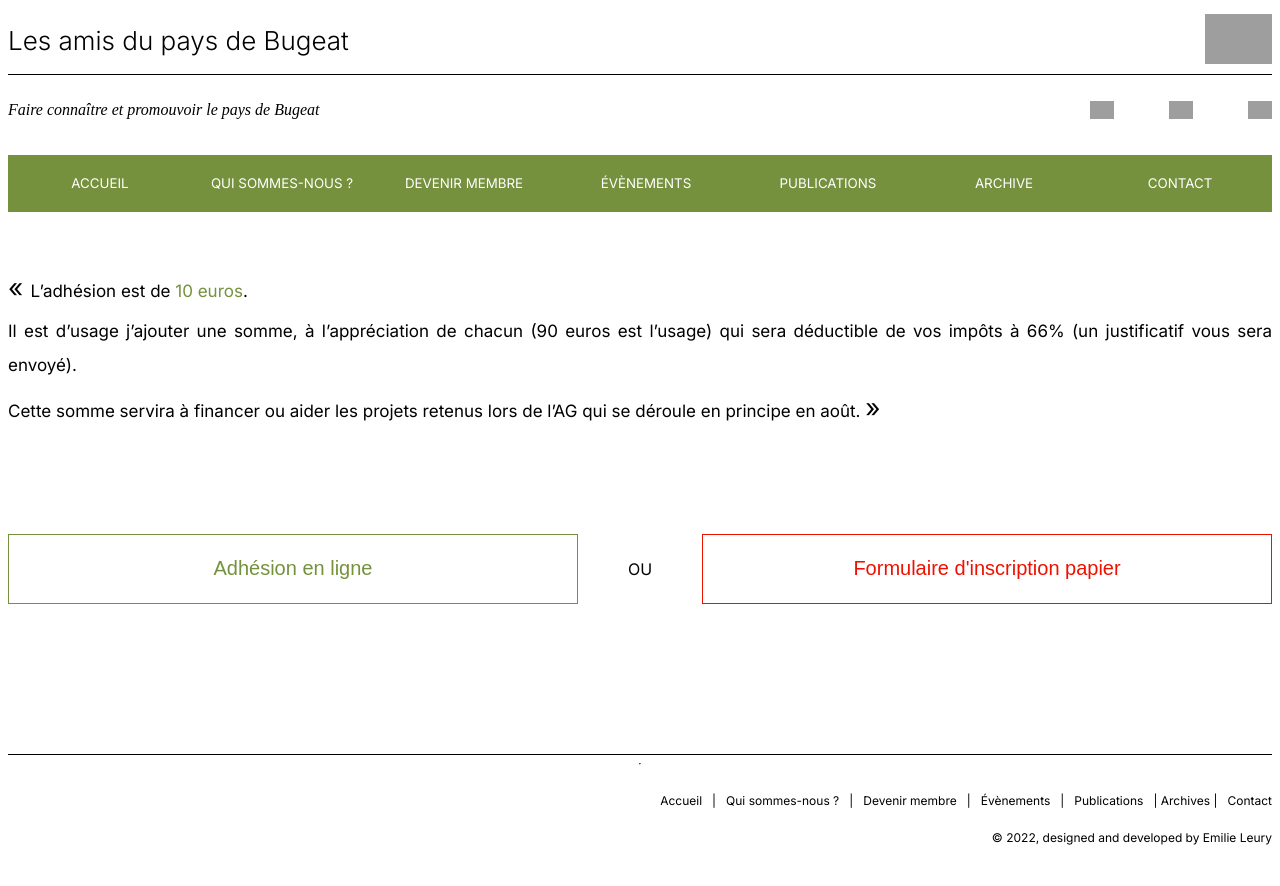
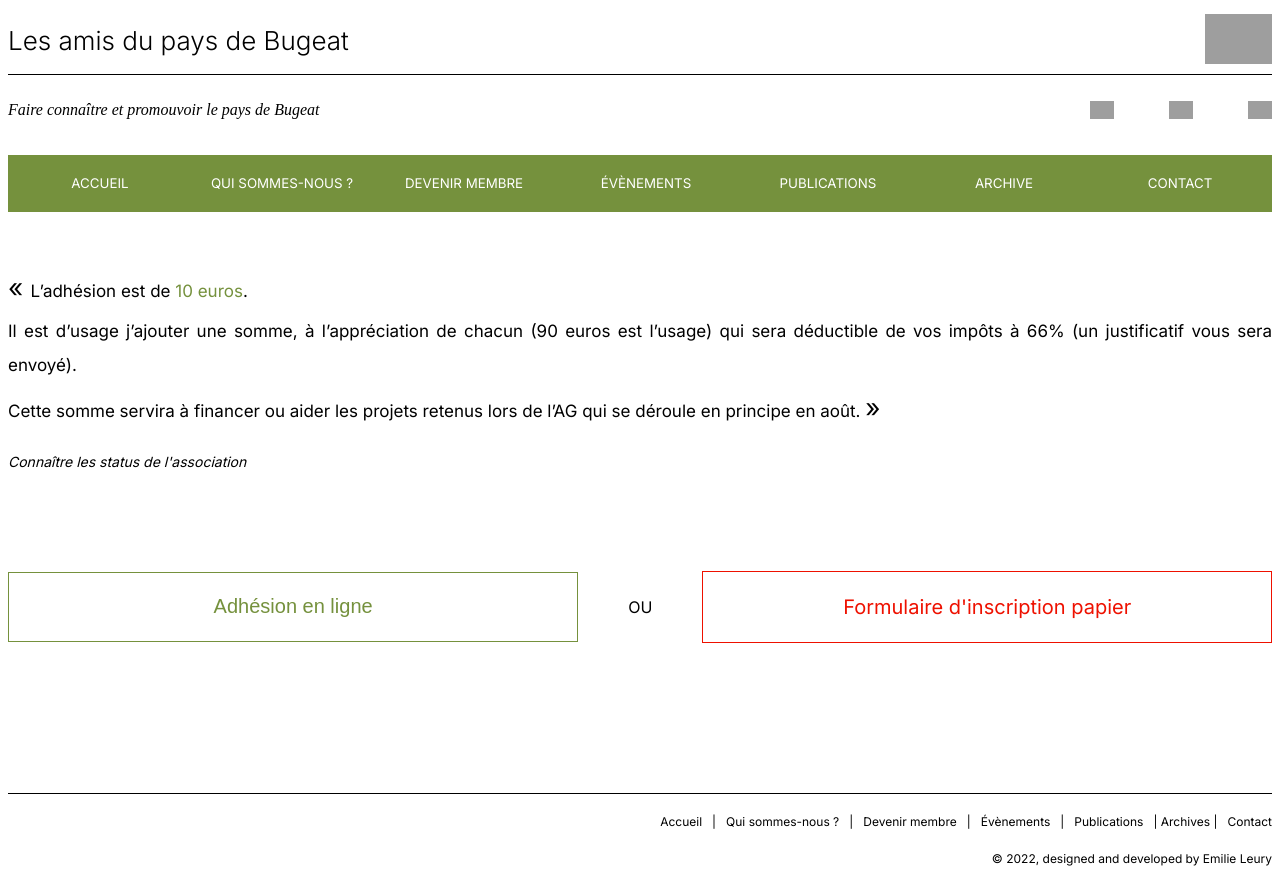
Before and after one commit to elarchi/lesamisdebugeat, a React (Create React App) app: page /subscription in a window 1280 px wide. Before the commit the page ends 865 px from the top, so only its background shows below. Built offline with nearby package versions, Linux system fonts and the light colour scheme; grey boxes are pictures that could not be loaded.

Commit message:
ajout upload formulaire inscription

```diff
--- a/src/components/Footer/Footer.js
+++ b/src/components/Footer/Footer.js
@@ -6,7 +6,6 @@ import { Link } from "react-router-dom";
 const Footer = () => {
   return (
     <div className="footer__div container">
-      <hr />
       <br />
       <nav className="">
         <Link to="/">Accueil </Link> |{" "}
--- a/src/pages/Subscription/Subscription.js
+++ b/src/pages/Subscription/Subscription.js
@@ -22,23 +22,24 @@ const Subscription = () => {
           l’AG qui se déroule en principe en août.{" "}
           <span className="big-quote__span">» </span>
         </p>
+        <Link to="/who-are-we/status" className="link">
+          Connaître les status de l'association
+        </Link>
       </div>
       <div className="options__div">
         <button className="green__button">Adhésion en ligne</button>
         <span>OU</span>
-        <button className="red__button">Formulaire d'inscription papier</button>
-      </div>
-      {/* <div className="rules__div">
-        <Link to="/who-are-we/status" className="link">
-          Connaître les status de l'association
-        </Link>
         <a
           href="https://drive.google.com/file/d/15Kn1F8rVXSGfUouCEOTo_CUCHyKwXxm-/view?usp=sharing"
           className="link"
           download="lesamisdupaysdebugeat-formulaire-d-adhesion"
         >
-          Télécharger le bulletin d'adhésion papier
+          Formulaire d'inscription papier
         </a>
+      </div>
+      {/* <div className="rules__div">
+
+
       </div> */}
       {/* <form action="" className="form">
         <div className="col__div">
--- a/src/pages/Subscription/subscription.scss
+++ b/src/pages/Subscription/subscription.scss
@@ -21,6 +21,16 @@
       font-size: 26px;
       color: black;
     }
+    .link {
+      font-style: italic;
+      font-size: 14px;
+      text-decoration: none;
+      color: black;
+      &:hover {
+        cursor: pointer;
+        text-decoration: underline;
+      }
+    }
   }
 
   .options__div {
@@ -29,12 +39,17 @@
     gap: 50px;
     justify-content: space-between;
     margin-top: 100px;
-    button {
+    button,
+    a {
       width: 700px;
       height: 70px;
       border: none;
       font-size: 20px;
       background-color: white;
+      display: flex;
+      align-items: center;
+      justify-content: center;
+      text-decoration: none;
 
       &:hover {
         cursor: pointer;
@@ -53,7 +68,7 @@
       }
     }
 
-    .red__button {
+    a {
       border: solid 1px #e10;
       color: #e10;
       &:hover {
```
